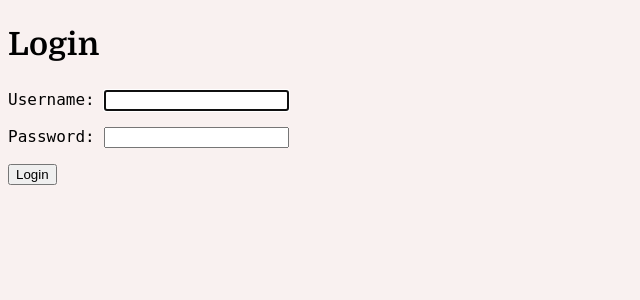
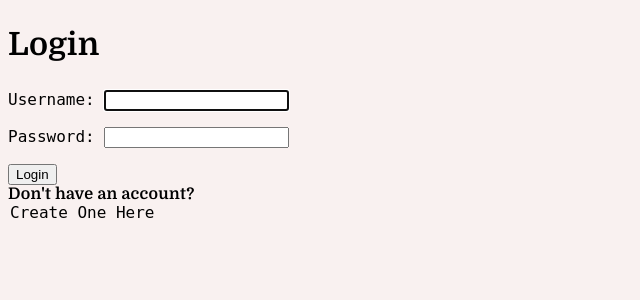
Before and after one commit to supremeoverlord-ofdoom/she-codes-django-news-project-supremeoverlord-ofdoom, a Django app: page /users/login/ in a window 1280 px wide. Shown: the part 199-499 px from the top of the page, without its empty margins (0-640 px from the left). Run offline with Django 4.2, Linux system fonts and the light colour scheme; parts of the project's set-up code (start-up, migrations or seed data) failed here and were passed over; some web fonts are replaced.

Commit message:
Update login.html
added create account link for those not signed up

```diff
--- a/she_codes_news/users/templates/registration/login.html
+++ b/she_codes_news/users/templates/registration/login.html
@@ -7,4 +7,7 @@
      {{ form.as_p }}
      <button type="submit">Login</button>
 </form>
+
+<h4>Don't have an account?</h4>
+<a href="{% url 'users:createAccount' %}">Create One Here</a>
 {% endblock %}
```
